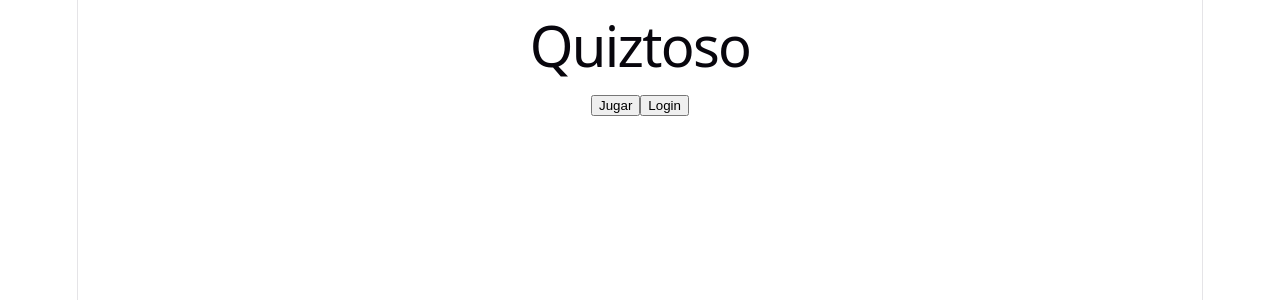
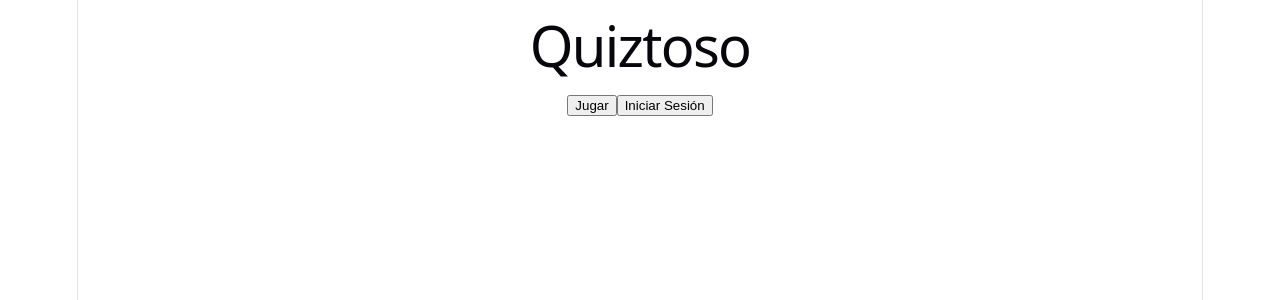
Before and after one commit to LChiza5/ProyectoWeb1, a React (Vite) app in the folder ProyectoTriviaWeb/: page / in a window 1280 px wide. Shown: the top 300 px of the page. Built offline with nearby package versions, Linux system fonts and the light colour scheme.

Commit message:
Pagina Home
El boton decia login ahora es iniciar sesion

```diff
--- a/ProyectoTriviaWeb/src/pages/Home.jsx
+++ b/ProyectoTriviaWeb/src/pages/Home.jsx
@@ -12,7 +12,7 @@ export default function Home() {
       </button>
 
       <button onClick={() => navigate("/login")}>
-        Login
+        Iniciar Sesión
       </button>
     </div>
   );
```
